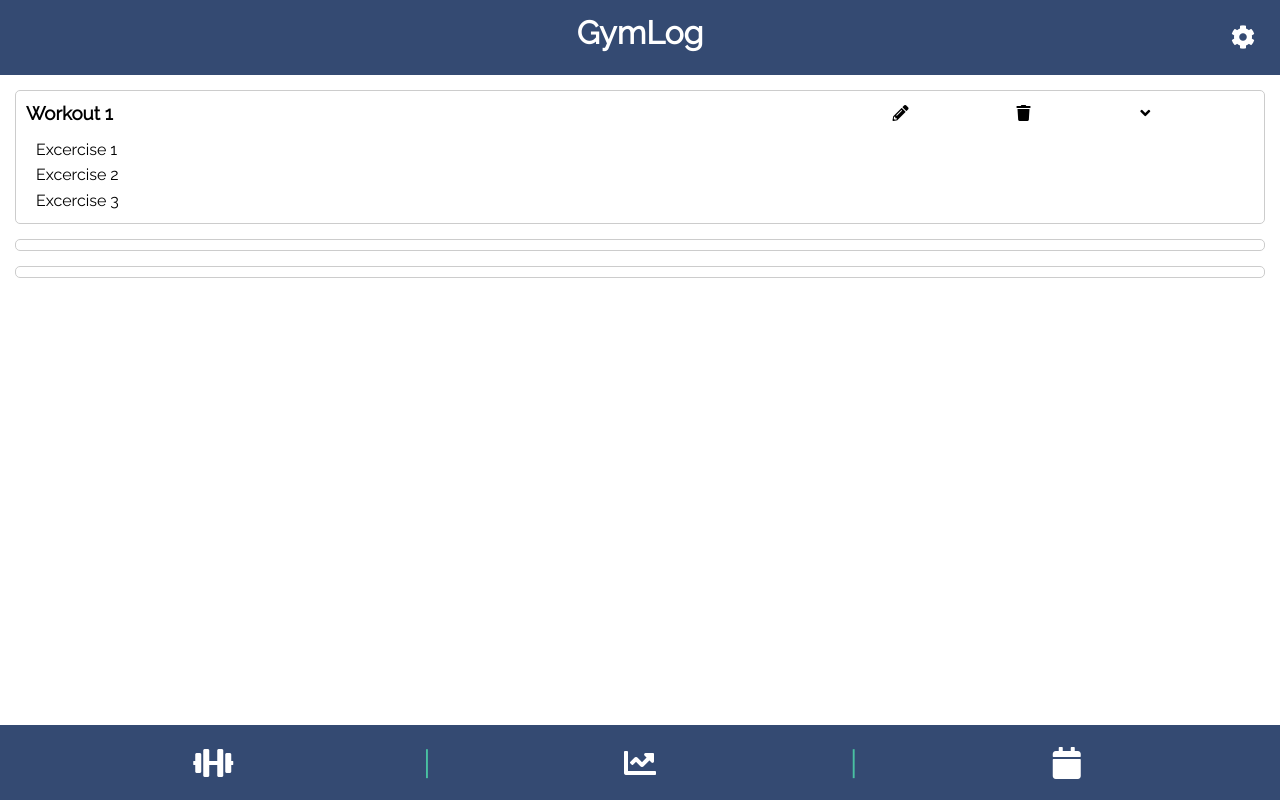
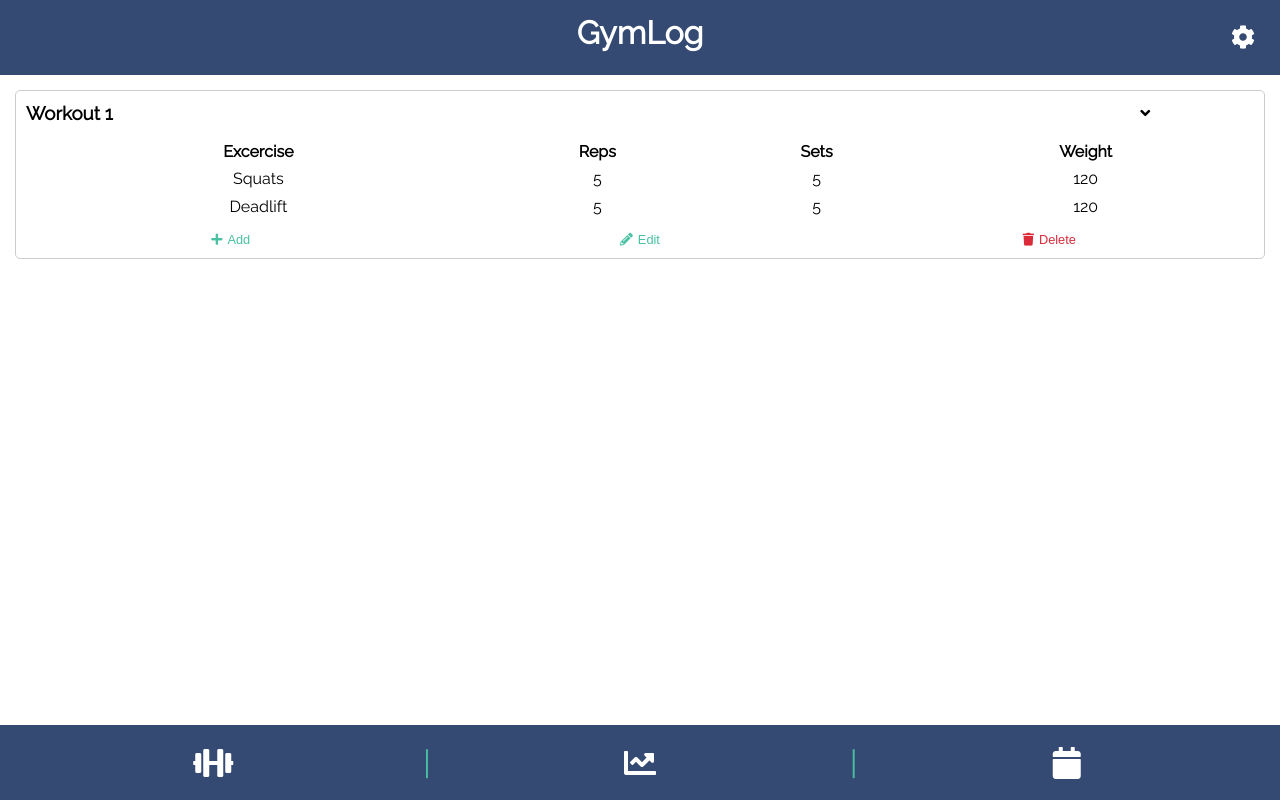
Before and after one commit to jameswilky/gymlog, a React (Create React App) app: page / in a window 1280 px wide. Built offline with nearby package versions, Linux system fonts and the light colour scheme.

Commit message:
Styled buttons

```diff
--- a/src/App.css
+++ b/src/App.css
@@ -14,6 +14,7 @@ html {
   --primary: #344a72;
   --secondary: #49c1a2;
   --secondary-dark: #37a08e;
+  --danger: #db2b39;
 }
 
 /* TIPS NOTES */
@@ -90,7 +91,7 @@ content = grid itself
 
 .card {
   display: grid;
-  padding: 10px 0px 0px 10px;
+  padding: 10px 0px 10px 10px;
   border: 1px solid #cccccc;
   border-radius: 5px;
   margin: 15px;
@@ -98,9 +99,42 @@ content = grid itself
 
 .card__header {
   display: grid;
-  grid-template-columns: 7fr 1fr 1fr 1fr;
+  grid-template-columns: 9fr 1fr;
+}
+
+.card__body table {
+  width: 100%;
+}
+tbody {
+  text-align: center;
 }
 
 .card__body {
   padding: 10px;
 }
+
+.card__footer {
+  display: grid;
+  grid-template-columns: 1fr 1fr 1fr;
+  margin-right: 10px;
+}
+
+button {
+  color: white;
+  border: 1px solid #fff;
+  border-radius: 5px;
+  font-size: 0.8em;
+
+  background-color: white;
+  color: var(--secondary);
+}
+
+button i {
+  margin-right: 5px;
+}
+
+.card__edit {
+}
+.card__delete {
+  color: var(--danger);
+}
--- /dev/null
+++ b/src/components/layout/Card.js
@@ -0,0 +1,72 @@
+import React, { Component } from "react";
+class Card extends Component {
+  state = {
+    showCard: true // set to false on deploy
+  };
+
+  render() {
+    const { showCard } = this.state;
+
+    return (
+      <div className="card">
+        <div className="card__header">
+          <div>
+            <h3>Workout 1</h3>
+          </div>
+          <div>
+            <i
+              className="fas fa-angle-down"
+              onClick={() => this.setState({ showCard: !showCard })}
+            />
+          </div>
+        </div>
+
+        {showCard ? (
+          <React.Fragment>
+            <div className="card__body">
+              <table>
+                <thead>
+                  <th> Excercise</th>
+                  <th> Reps </th>
+                  <th> Sets </th>
+                  <th> Weight</th>
+                </thead>
+                <tbody>
+                  <tr>
+                    <td> Squats </td>
+                    <td> 5 </td>
+                    <td> 5 </td>
+                    <td> 120 </td>
+                  </tr>
+                  <tr>
+                    <td> Deadlift </td>
+                    <td> 5 </td>
+                    <td> 5 </td>
+                    <td> 120 </td>
+                  </tr>
+                </tbody>
+              </table>
+            </div>
+            <div className="card__footer">
+              <button className="card__Add">
+                <i className="fas fa-plus"> </i>
+                Add
+              </button>
+
+              <button className="card__edit">
+                <i className="fas fa-pencil-alt"> </i>
+                Edit
+              </button>
+              <button className="card__delete">
+                <i className="fas fa-trash" />
+                Delete
+              </button>
+            </div>
+          </React.Fragment>
+        ) : null}
+      </div>
+    );
+  }
+}
+
+export default Card;
--- a/src/components/layout/Content.js
+++ b/src/components/layout/Content.js
@@ -1,33 +1,13 @@
 import React, { Component } from "react";
+
+import Card from "./Card";
 
 class Content extends Component {
   render() {
     return (
       <div className="content">
         <div className="container">
-          <div className="card">
-            <div className="card__header">
-              <div>
-                <h3>Workout 1</h3>
-              </div>
-              <div>
-                <i className="fas fa-pencil-alt" />
-              </div>
-              <div>
-                <i className="fas fa-trash" />
-              </div>
-              <div>
-                <i className="fas fa-angle-down" />
-              </div>
-            </div>
-            <div className="card__body">
-              <div>Excercise 1</div>
-              <div>Excercise 2</div>
-              <div>Excercise 3</div>
-            </div>
-          </div>
-          <div className="card" />
-          <div className="card" />
+          <Card />
         </div>
       </div>
     );
```
